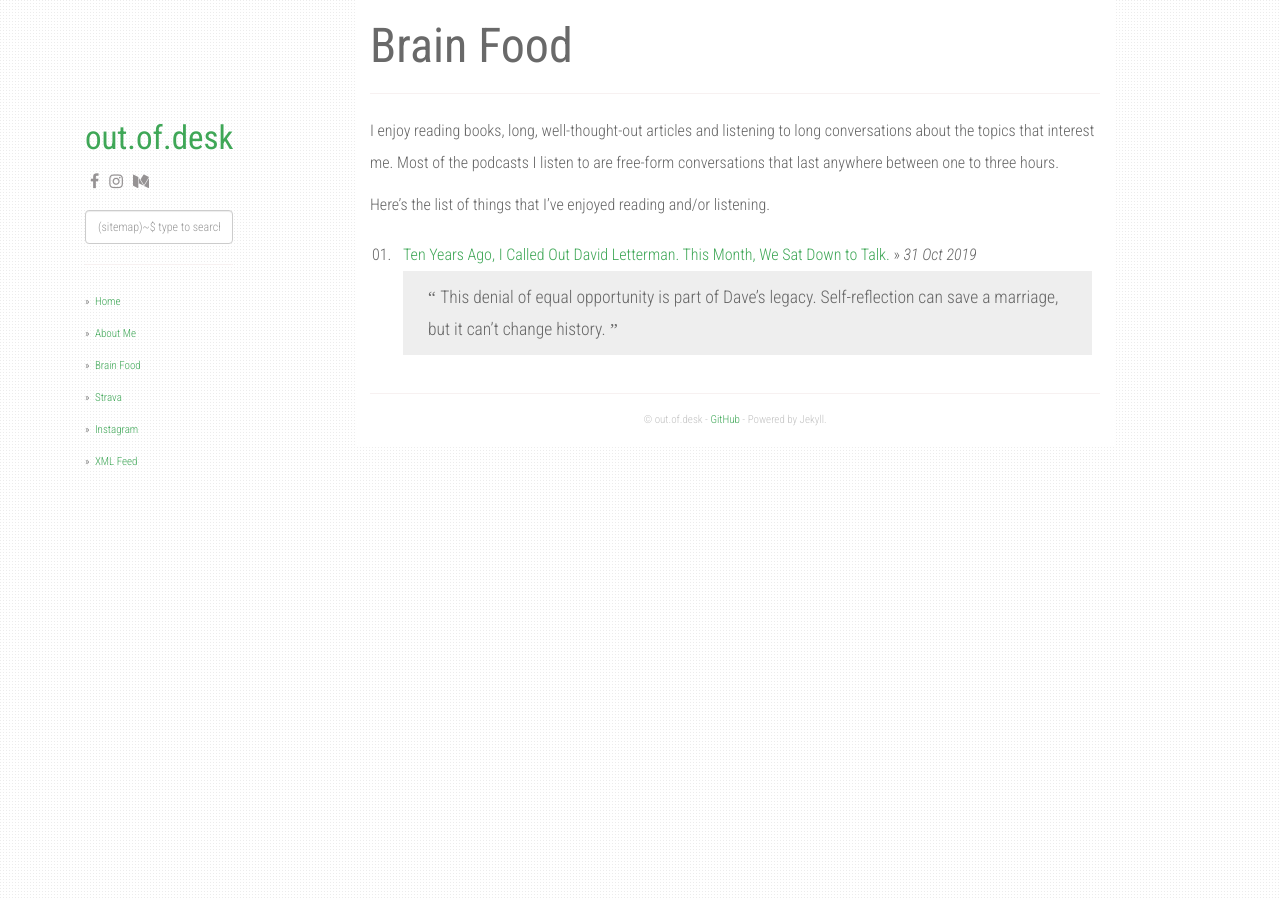
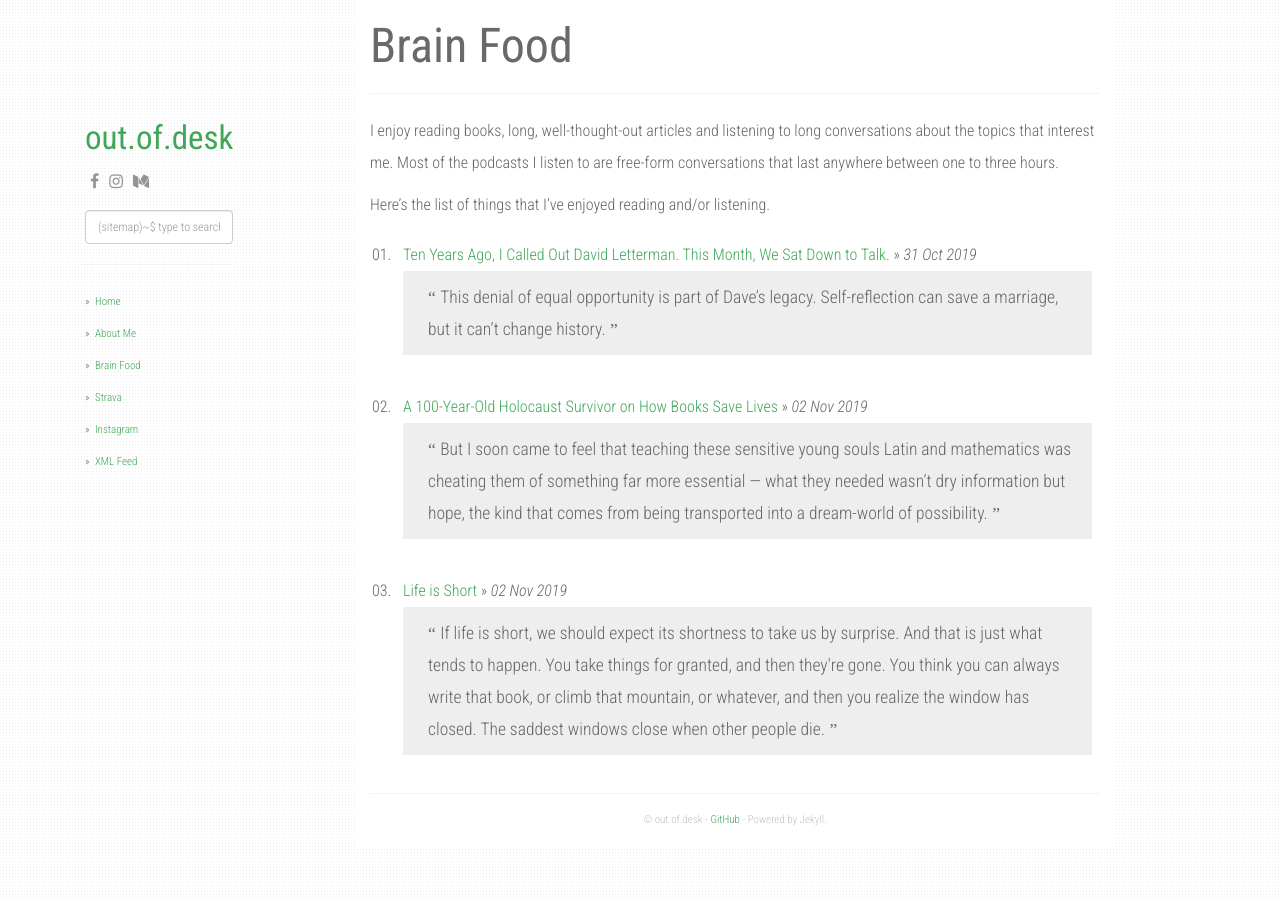
Before and after one commit to outofdesk/outofdesk.github.io, a Jekyll site: the page built from reading.md, in a window 1280 px wide. Built offline with Jekyll 4.4.1, drawn with Linux system fonts in a browser that asks for light colours; nearby versions of some CDN libraries.

Commit message:
adds reading

```diff
--- a/reading.md
+++ b/reading.md
@@ -12,4 +12,12 @@ Here's the list of things that I've enjoyed reading and/or listening.
     <a target="_blank" href="https://www.vanityfair.com/style/2019/10/david-letterman-conversation-with-nell-scovell">Ten Years Ago, I Called Out David Letterman. This Month, We Sat Down to Talk.</a> &raquo; <i><span>{{ "2019-11-01-28 00:18:23 +0700" | date_to_string }}</span></i>
     <blockquote>This denial of equal opportunity is part of Dave’s legacy. Self-reflection can save a marriage, but it can’t change history.</blockquote>
   </li>
+  <li>
+    <a target="_blank" href="https://www.brainpickings.org/2018/12/18/a-velocity-of-being-helen-fagin/">A 100-Year-Old Holocaust Survivor on How Books Save Lives</a> &raquo; <i><span>{{ "2019-11-03 00:18:23 +0700" | date_to_string }}</span></i>
+    <blockquote>But I soon came to feel that teaching these sensitive young souls Latin and mathematics was cheating them of something far more essential — what they needed wasn’t dry information but hope, the kind that comes from being transported into a dream-world of possibility.</blockquote>
+  </li>
+  <li>
+    <a target="_blank" href="http://www.paulgraham.com/vb.html">Life is Short</a> &raquo; <i><span>{{ "2019-11-03 00:18:23 +0700" | date_to_string }}</span></i>
+    <blockquote>If life is short, we should expect its shortness to take us by surprise. And that is just what tends to happen. You take things for granted, and then they're gone. You think you can always write that book, or climb that mountain, or whatever, and then you realize the window has closed. The saddest windows close when other people die.</blockquote>
+  </li>
 </ul>
```
Also changed, not shown: 3 other files.
